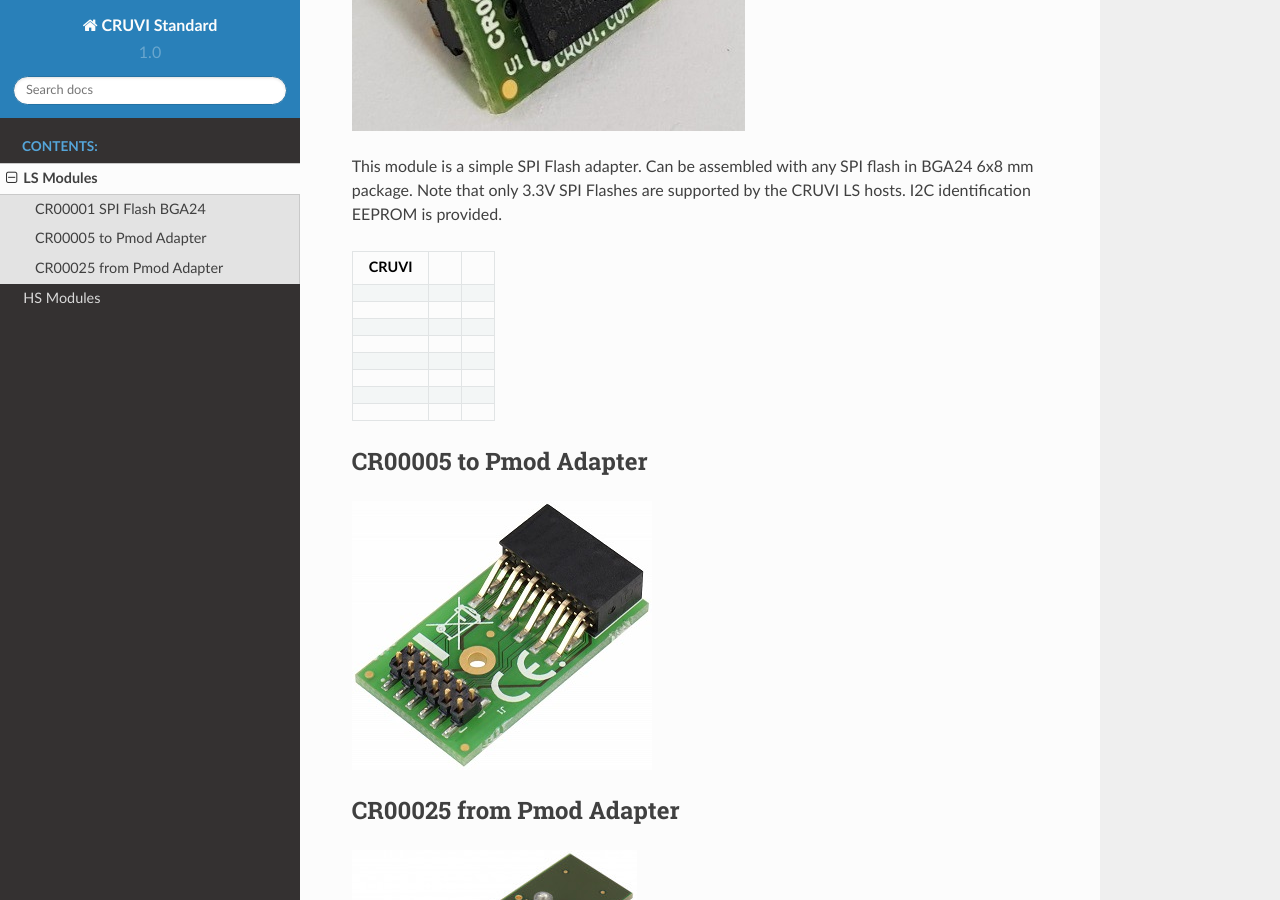
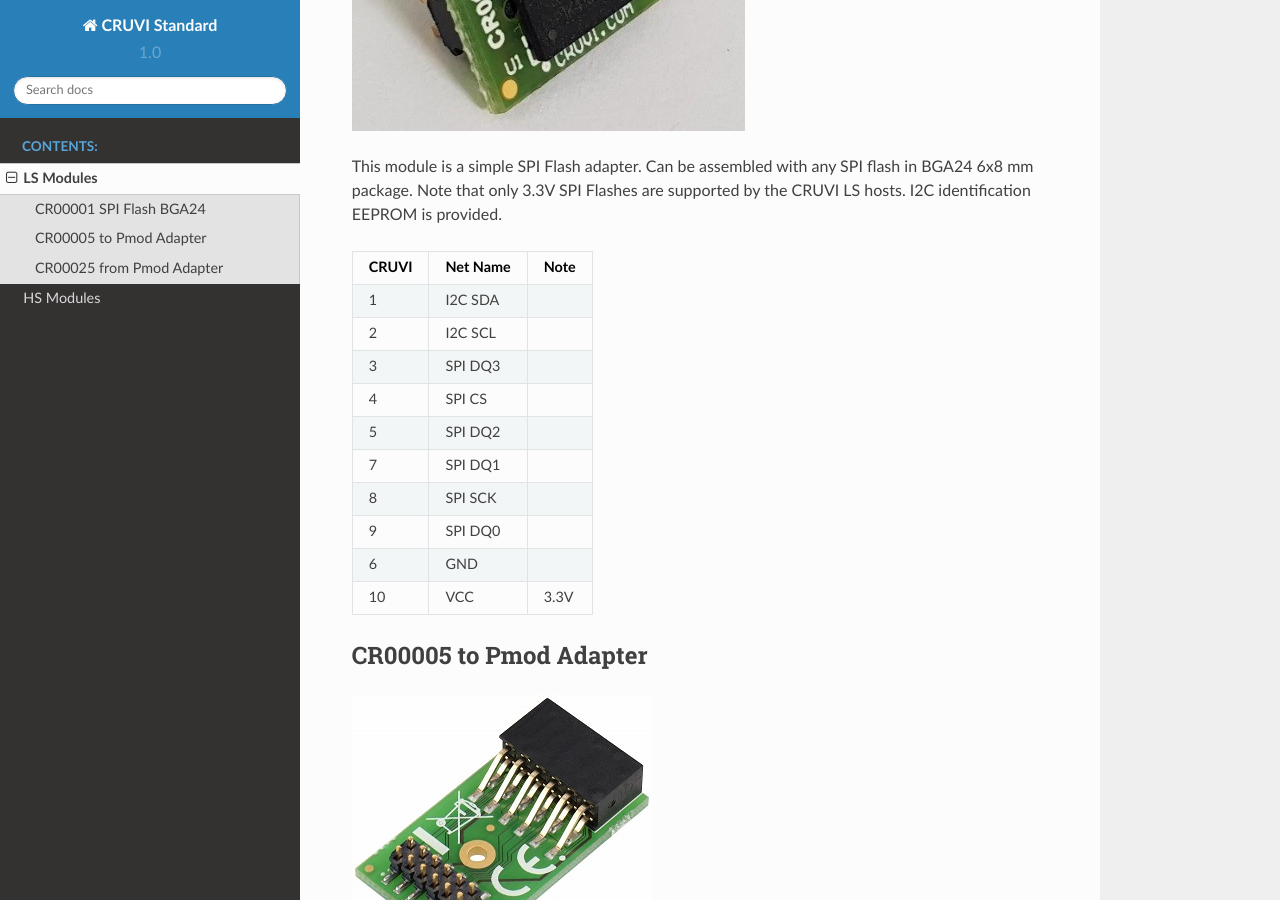
Before and after one commit to micro-FPGA/CRUVI-DOC, a Sphinx documentation site: the page built from docs/LS_Modules.rst, in a window 1280 px wide and 900 px high, scrolled down 491 px. Built offline with Sphinx 7.4.7 and the Read the Docs theme 2.0.0, drawn with Linux system fonts in a browser that asks for light colours.

Commit message:
Update LS_Modules.rst

```diff
--- a/docs/LS_Modules.rst
+++ b/docs/LS_Modules.rst
@@ -8,25 +8,29 @@ CR00001 SPI Flash BGA24
 This module is a simple SPI Flash adapter. Can be assembled with any SPI flash in BGA24 6x8 mm package.
 Note that only 3.3V SPI Flashes are supported by the CRUVI LS hosts. I2C identification EEPROM is provided.
 
-+-------+--------+-------+
-| CRUVI |        |       |
-+=======+========+=======+
-|       |        |       |
-+-------+--------+-------+
-|       |        |       |
-+-------+--------+-------+
-|       |        |       |
-+-------+--------+-------+
-|       |        |       |
-+-------+--------+-------+
-|       |        |       |
-+-------+--------+-------+
-|       |        |       |
-+-------+--------+-------+
-|       |        |       |
-+-------+--------+-------+
-|       |        |       |
-+-------+--------+-------+
++-------+----------+-------+
+| CRUVI | Net Name | Note  |
++=======+==========+=======+
+| 1     | I2C SDA  |       |
++-------+----------+-------+
+| 2     | I2C SCL  |       |
++-------+----------+-------+
+| 3     | SPI DQ3  |       |
++-------+----------+-------+
+| 4     | SPI CS   |       |
++-------+----------+-------+
+| 5     | SPI DQ2  |       |
++-------+----------+-------+
+| 7     | SPI DQ1  |       |
++-------+----------+-------+
+| 8     | SPI SCK  |       |
++-------+----------+-------+
+| 9     | SPI DQ0  |       |
++-------+----------+-------+
+| 6     | GND      |       |
++-------+----------+-------+
+| 10    | VCC      | 3.3V  |
++-------+----------+-------+
 
 
 
```
